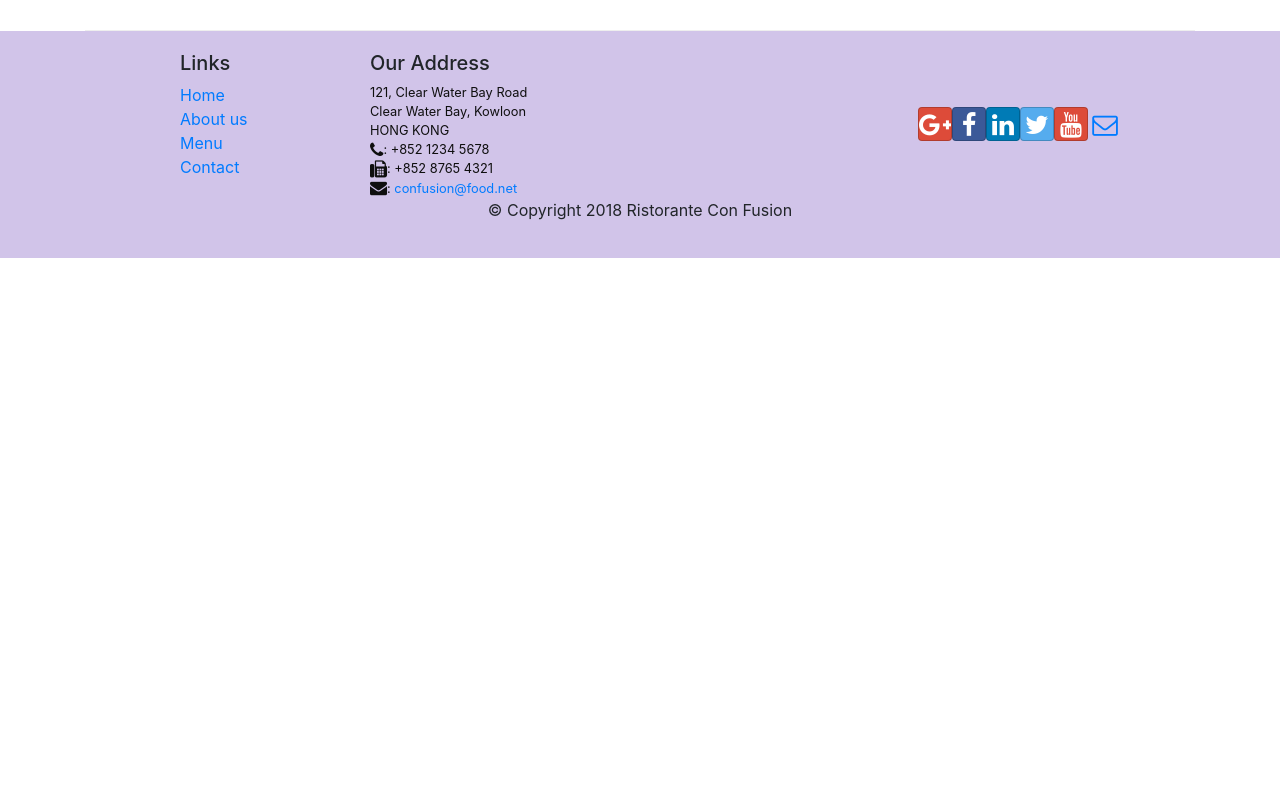
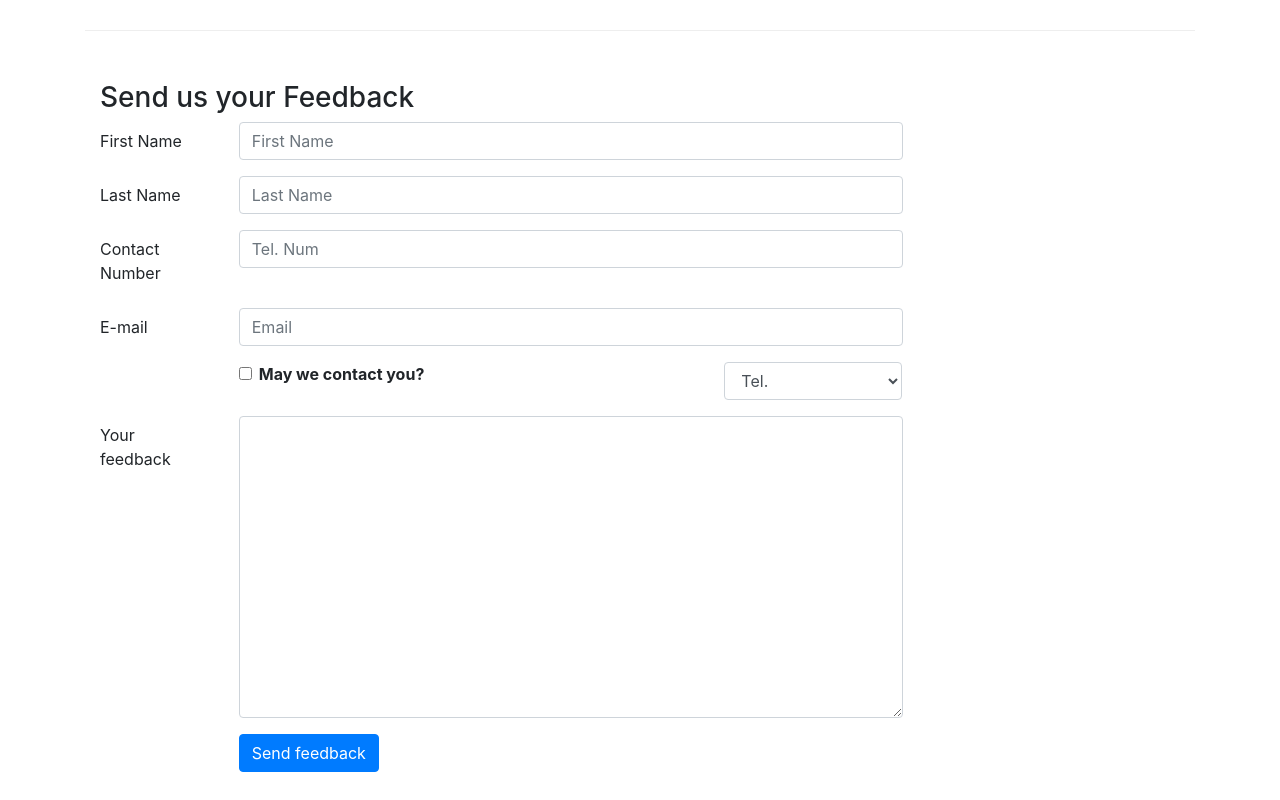
Before and after one commit to karkas119/confusion, a React (Create React App) app: page /contact in a window 1280 px wide. Shown: the part 840-1640 px from the top of the page. Before the commit the page ends 1098 px from the top, so only its background shows below. Built offline with nearby package versions, Linux system fonts and the light colour scheme.

Commit message:
controled form added

```diff
--- a/package.json
+++ b/package.json
@@ -10,6 +10,7 @@
     "react-dom": "^16.6.3",
     "react-popper": "0.9.2",
     "react-redux": "5.0.7",
+    "react-redux-form": "1.16.8",
     "react-router-dom": "4.2.2",
     "react-scripts": "2.1.1",
     "reactstrap": "5.0.0",
--- a/src/components/ContactComponent.js
+++ b/src/components/ContactComponent.js
@@ -1,10 +1,41 @@
-import React from 'react';
-import {Breadcrumb, BreadcrumbItem} from 'reactstrap'
+import React, {Component} from 'react';
+import {Breadcrumb, BreadcrumbItem, Button, Form, FormGroup, Label, Input, Col} from 'reactstrap'
 import {Link} from "react-router-dom";
 
 
-function Contact(props) {
-    return(
+class Contact extends Component {
+    constructor(props) {
+        super(props);
+        this.state = {
+            firstname: '',
+            lastname: '',
+            telnum: '',
+            email: '',
+            agree: false,
+            contactType: 'Tel.',
+            message: ''
+        };
+        this.handleInputChange = this.handleInputChange.bind(this);
+        this.handleSubmit = this.handleSubmit.bind(this);
+
+    }
+
+    handleInputChange(event){
+    const target = event.target;
+    const value = target.type === 'checkbox' ? target.checked : target.value;
+    const name = target.name;
+
+    this.setState({
+        [name]:value
+    })
+    }
+    handleSubmit(event){
+        console.log('Current State is: ' + JSON.stringify(this.state));
+        event.preventDefault();
+    }
+
+    render() {
+        return (
             <div className="container">
                 <div className='row'>
                     <Breadcrumb>
@@ -23,12 +54,13 @@
                     <div className="col-12 col-sm-4 offset-sm-1">
                         <h5>Our Address</h5>
                         <address>
-                        121, Clear Water Bay Road<br />
-                        Clear Water Bay, Kowloon<br />
-                        HONG KONG<br />
-                        <i className="fa fa-phone"></i>: +852 1234 5678<br />
-                        <i className="fa fa-fax"></i>: +852 8765 4321<br />
-                        <i className="fa fa-envelope"></i>: <a href="mailto:confusion@food.net">confusion@food.net</a>
+                            121, Clear Water Bay Road<br/>
+                            Clear Water Bay, Kowloon<br/>
+                            HONG KONG<br/>
+                            <i className="fa fa-phone"></i>: +852 1234 5678<br/>
+                            <i className="fa fa-fax"></i>: +852 8765 4321<br/>
+                            <i className="fa fa-envelope"></i>: <a
+                            href="mailto:confusion@food.net">confusion@food.net</a>
                         </address>
                     </div>
                     <div className="col-12 col-sm-6 offset-sm-1">
@@ -36,14 +68,92 @@
                     </div>
                     <div className="col-12 col-sm-11 offset-sm-1">
                         <div className="btn-group" role="group">
-                        <a role="button" className="btn btn-primary" href="tel:+85212345678"><i className="fa fa-phone"></i> Call</a>
+                            <a role="button" className="btn btn-primary" href="tel:+85212345678"><i
+                                className="fa fa-phone"></i> Call</a>
                             <a role="button" className="btn btn-info"><i className="fa fa-skype"></i> Skype</a>
-                        <a role="button" className="btn btn-success" href="mailto:confusion@food.net"><i className="fa fa-envelope-o"></i> Email</a>
+                            <a role="button" className="btn btn-success" href="mailto:confusion@food.net"><i
+                                className="fa fa-envelope-o"></i> Email</a>
                         </div>
+                    </div>
+                </div>
+                <div className='row row-content'>
+                    <div className='col-12'>
+                        <h3>Send us your Feedback</h3>
+                    </div>
+                    <div className='col-12 col-md-9'>
+                        <Form onSubmit={this.handleSubmit}>
+                            <FormGroup row>
+                                <Label htmlFor='firstname' md={2}>First Name</Label>
+                                <Col md={10}>
+                                    <Input type='text' id='firstname' name='firstname' placeholder='First Name'
+                                           value={this.state.firstname}
+                                    onChange = {this.handleInputChange}/>
+                                </Col>
+                            </FormGroup>
+                            <FormGroup row>
+                                <Label htmlFor='lastname' md={2}>Last Name</Label>
+                                <Col md={10}>
+                                    <Input type='text' id='lastname' name='lastname' placeholder='Last Name'
+                                           value={this.state.lastname}
+                                    onChange = {this.handleInputChange}/>
+                                </Col>
+                            </FormGroup>
+                            <FormGroup row>
+                                <Label htmlFor='telnum' md={2}>Contact Number</Label>
+                                <Col md={10}>
+                                    <Input type='tel' id='telnum' name='telnum' placeholder='Tel. Num'
+                                           value={this.state.telnum}
+                                    onChange = {this.handleInputChange}/>
+                                </Col>
+                            </FormGroup>
+                            <FormGroup row>
+                                <Label htmlFor='email' md={2}>E-mail</Label>
+                                <Col md={10}>
+                                    <Input type='email' id='email' name='email' placeholder='Email'
+                                           value={this.state.email}
+                                    onChange = {this.handleInputChange}/>
+                                </Col>
+                            </FormGroup>
+                            <FormGroup row>
+                                <Col md={{size: 6, offset: 2}}>
+                                    <FormGroup check>
+                                        <Label check>
+                                            <Input type='checkbox' name='agree' checked={this.state.agree}
+                                            onChange = {this.handleInputChange}/> {' '}
+                                            <strong>May we contact you?</strong>
+                                        </Label>
+                                    </FormGroup>
+                                </Col>
+                                <Col md={{size: 3, offset: 1}}>
+                                    <Input type='select' name='contactType' value={this.state.contactType}
+                                    onChange = {this.handleInputChange}>
+                                        <option>Tel.</option>
+                                        <option>Email</option>
+                                    </Input>
+                                </Col>
+                            </FormGroup>
+                            <FormGroup row>
+                                <Label htmlFor='message' md={2}>Your feedback</Label>
+                                <Col md={10}>
+                                    <Input type='textarea' id='message' name='message' rows='12'
+                                           value={this.state.message}
+                                    onChange = {this.handleInputChange}/>
+                                </Col>
+                            </FormGroup>
+                            <FormGroup row>
+                                <Col md={{size: 10, offset: 2}}>
+                                    <Button type='submit' color='primary'>Send feedback</Button>
+                                </Col>
+                            </FormGroup>
+
+                        </Form>
                     </div>
                 </div>
             </div>
         );
+
+    }
+
 }
 
 export default Contact;
```
Also changed, not shown: 1 other file (tests, documents, lock files or other folders). Lines whose indentation alone changed are shown as unchanged.
